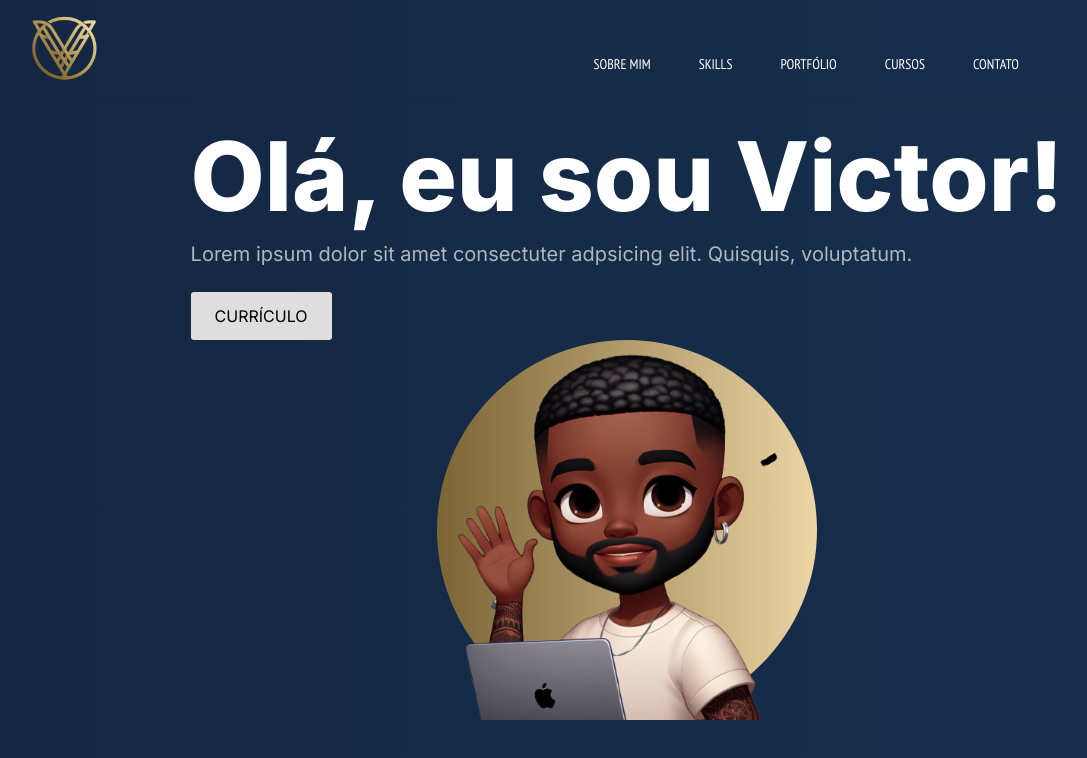
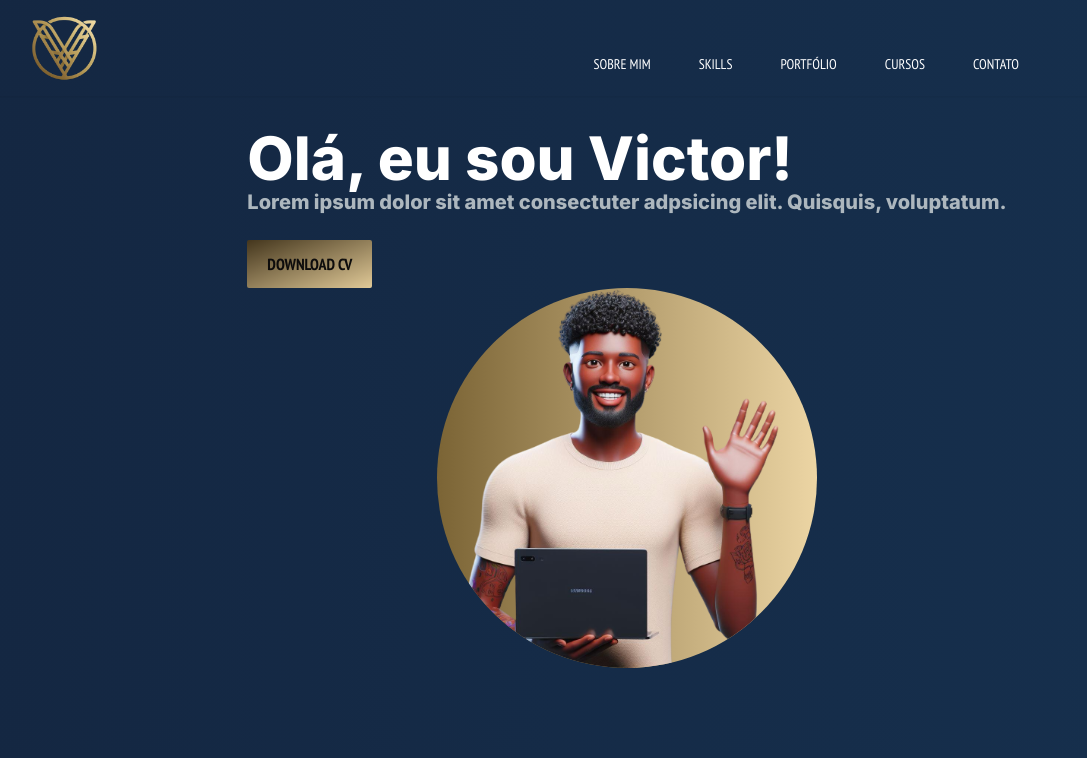
Before and after one commit to VictorLopesz/Portf-lio, a Next.js app: page / in a window 1280 px wide. Shown: the top 758 px of the page, without its empty margins (13-1100 px from the left). Built offline with nearby package versions, Linux system fonts and the light colour scheme.

Commit message:
página inicial quase finalizada, 70% pronta

```diff
--- a/src/app/page.tsx
+++ b/src/app/page.tsx
@@ -9,12 +9,14 @@ import Image from "next/image";
 export default function Home() {
   return (
     <>
-  <Navbar/>
-    <div className="
-      pt-32 flex min-h-screen
-      flex-col bg-gradient-to-r from-[#142742] to-[#16304E] container mx-auto py-4 px-12
+      <Navbar />
+      <div className="
+      pt-28 flex min-h-screen
+      flex-col bg-gradient-to-r from-[#142742] to-[#16304E]
       ">
-        <Welcome/>
+        <div className="container mx-auto py-4 px-12">
+          <Welcome />
+        </div>
 
 
       </div>
--- a/src/components/Navbar/index.tsx
+++ b/src/components/Navbar/index.tsx
@@ -41,7 +41,7 @@ const Navbar = () => {
                             <li className=" text-white  p-2 uppercase py-2
                             md:px-6 text-center
                              text-bold
-                             hover:text-[#8D6D3A] active:text-[#382b18]  hover:bg-[#58585880] active:bg-[#cacad26c]
+                             hover:text-[#f2bc65] active:text-[#382b18]  hover:bg-[#58585880] active:bg-[#cacad26c]
                              active:text-[#bebdc9e1]
                              transition duration-500 ease-in-out">Sobre mim</li>
                         </Link>
@@ -49,7 +49,7 @@ const Navbar = () => {
                             <li className="pb-2 text-white  p-2 uppercase py-2
                             md:px-6 text-center
                              text-bold
-                             hover:text-[#8D6D3A] active:text-[#382b18]  hover:bg-[#58585880] active:bg-[#cacad26c]
+                             hover:text-[#f2bc65] active:text-[#382b18]  hover:bg-[#58585880] active:bg-[#cacad26c]
                              active:text-[#bebdc9e1]
                              transition duration-500 ease-in-out">Skills</li>
                         </Link>
@@ -57,7 +57,7 @@ const Navbar = () => {
                             <li className="pb-2 text-white  p-2 uppercase py-2
                             md:px-6 text-center
                              text-bold
-                             hover:text-[#8D6D3A] active:text-[#382b18]  hover:bg-[#58585880] active:bg-[#cacad26c]
+                             hover:text-[#f2bc65] active:text-[#382b18]  hover:bg-[#58585880] active:bg-[#cacad26c]
                              active:text-[#bebdc9e1]
                              transition duration-500 ease-in-out">Portfólio</li>
                         </Link>
@@ -65,7 +65,7 @@ const Navbar = () => {
                             <li className="pb-2 text-white  p-2 uppercase py-2
                             md:px-6 text-center
                              text-bold
-                             hover:text-[#8D6D3A] active:text-[#382b18]  hover:bg-[#58585880] active:bg-[#cacad26c]
+                             hover:text-[#f2bc65] active:text-[#382b18]  hover:bg-[#58585880] active:bg-[#cacad26c]
                              active:text-[#bebdc9e1]
                              transition duration-500 ease-in-out">Cursos</li>
                         </Link>
@@ -73,7 +73,7 @@ const Navbar = () => {
                             <li className="pb-2 text-white  p-2 uppercase py-2
                             md:px-6 text-center
                              text-bold
-                             hover:text-[#8D6D3A] active:text-[#382b18]  hover:bg-[#58585880] active:bg-[#cacad26c]
+                             hover:text-[#f2bc65] active:text-[#382b18]  hover:bg-[#58585880] active:bg-[#cacad26c]
                              active:text-[#bebdc9e1]
                              transition duration-500 ease-in-out">Contato</li>
                         </Link>
--- a/src/components/Welcome/index.tsx
+++ b/src/components/Welcome/index.tsx
@@ -2,38 +2,49 @@
 import React from 'react';
 import Image from 'next/image';
 import avatar from '../../../public/assets/avatar.png'
+import { Link } from 'react-scroll';
 
 const Welcome = () => {
-    return(
+    return (
+
         <section>
-            <div className="flex items-center justify-center md:w-full">
-            {/* <div className="grid grid-cols-1 lg:grid-cols-12"> */}
-            <div className="col-span-7 place-self-center">
-            <h1 className="text-white mb-4 text-4xl lg:text-8xl font-extrabold">
+            <div className="grid grid-cols-1 ">
+                <div className="place-self-center col-span-7 text-center sm:text-left">
+                    <h1 className="text-white mb-4 text-7xl sm:text-5x1 lg:text-6xl font-extrabold">
                         Olá, eu sou Victor!
-            </h1>
-            <p className="text-[#ADB7BE] text-lg mb-6 lg:text-xl">
+                        <p className="text-[#ADB7BE] text-base sm:text-lg mb-6 lg:text-xl">
                             Lorem ipsum dolor sit amet consectuter adpsicing elit. Quisquis,
                             voluptatum.
                         </p>
+                    </h1>
+
                     <div>
-                <button className="px-6 py-3 uppercase font- transition duration-300 ease-in-out rounded-[3px] border-[#564626] active:bg-[#564626] hover:bg-[#7B6435] mr-4 bg-[#dedede] text-black">
-                    Currículo
+                        <button className="
+                        p-4 px-5 py-3 rounded-sm uppercase
+                        bg-gradient-to-br from-[#44361d]
+                        to-[#E0C997] font-sansnarrow
+                        font-semibold hover:bg-gradient-to-br
+                         hover:from-[#44361d] hover:to-[#8b6e3c]
+                         text-[#0d0c0c]
+                         ">
+                            download cv
                         </button>
                     </div>
-            <div className="col-span-5 place-self-center mt-4 lg:mt-0">
-            <div className=" bg-gradient-to-r md:z-10 from-[#7B6435] to-[#ecd5a4] rounded-full w-[230px] h-[230px] lg:w-[380px] lg:h-[380px] ">
+
+                    <div className="col-span-5 place-self-center mt-4 lg:mt-0 flex justify-evenly items-center">
+                        <div className=" bg-gradient-to-r from-[#7B6435] to-[#ecd5a4] rounded-full w-[230px] h-[230px] lg:w-[380px] lg:h-[380px] ">
                             <Image
                                 src={avatar}
                                 alt='avatar'
-                width={480}
-                height={480}
-                className=""
+                                width={400}
+                                height={400}
+                                className="rounded-full"
                             />
+                        </div>
+                        <div>
                     </div>
                     </div>
                 </div>
-            {/* </div> */}
             </div>
         </section>
     )
```
Also changed, not shown: public/assets/avatar.png. Lines whose indentation alone changed are shown as unchanged.
